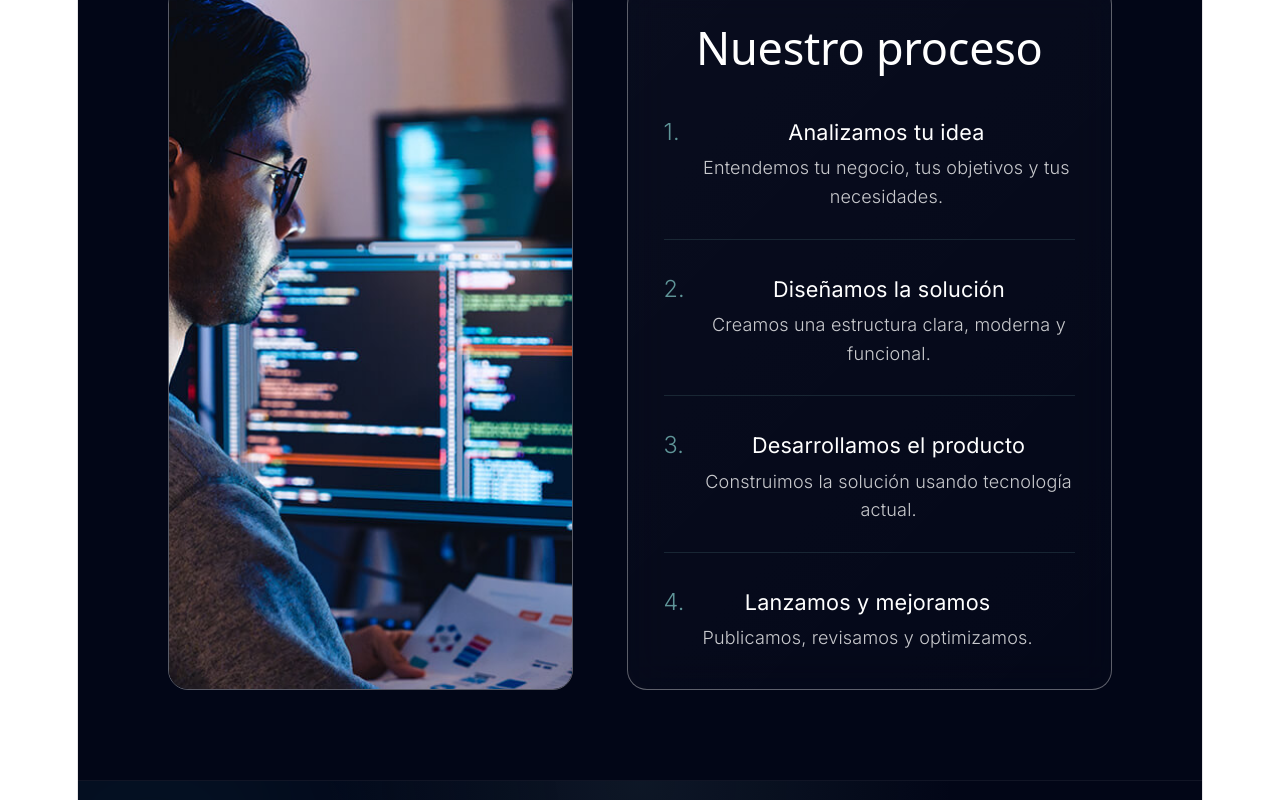
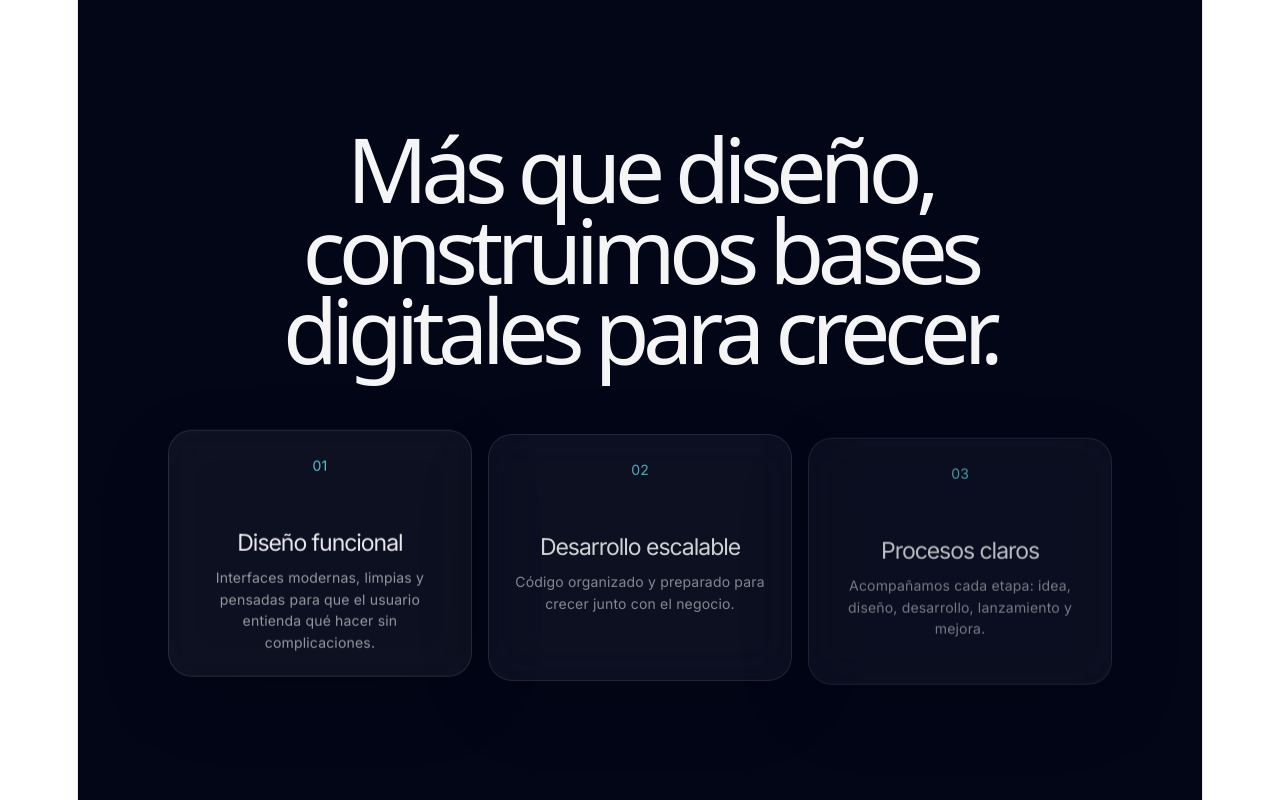
Before and after one commit to Nikolas2407/Apexscale, a React (Vite) app: page / in a window 1280 px wide. Shown: the part 2420-3220 px from the top of the page. Built offline with nearby package versions, Linux system fonts and the light colour scheme.

Commit message:
section de nosotros

```diff
--- a/src/App.jsx
+++ b/src/App.jsx
@@ -5,10 +5,13 @@ import './App.css'
 import Navbar from './pages/Navbar'
 // Hero
 import Hero from './pages/Hero'
+// Servicios
 import Servicios from './pages/Servicios'
 
 import Proceso from './pages/Proceso'
 import Footer from './pages/Footer'
+// Nosotros
+import Nosotros from './pages/Nosotros'
 
 
 function App() {
@@ -19,11 +22,13 @@ function App() {
         <Grainient />
         <main className="container">
           <Navbar />
-          <Hero/>
+          <Hero />
           <Servicios />
+          <Nosotros />
+          {/* <Frase /> */}
+          <Proceso />
+          <Footer />
 
-          <Proceso />
-          <Footer/>
         </main>
       </div>
     </>
--- a/src/pages/Navbar.jsx
+++ b/src/pages/Navbar.jsx
@@ -1,6 +1,6 @@
 import './css/Navbar.css'
 import logo from '../assets/Logo.png'
-import { useState } from 'react'
+import { useEffect, useState } from 'react'
 import Title from '../components/titles/Title';
 import Button from '../components/buttons/Button';
 
@@ -14,9 +14,21 @@ function Navbar() {
   ];
 
   const [menuOpen, setMenuOpen] = useState(false);
+  const [isScrolled, setIsScrolled] = useState(false);
+
+  useEffect(() => {
+    const handleScroll = () => {
+      setIsScrolled(window.scrollY > 40);
+    };
+
+    handleScroll();
+    window.addEventListener('scroll', handleScroll);
+
+    return () => window.removeEventListener('scroll', handleScroll);
+  }, []);
 
   return (
-    <nav className="navbar">
+    <nav className={`navbar ${isScrolled ? 'navbar-scrolled' : ''}`}>
 
       <div className="navbar-left">
         <img src={logo} alt="" className='logo'/>
--- a/src/pages/Nosotros.jsx
+++ b/src/pages/Nosotros.jsx
@@ -0,0 +1,38 @@
+import Title from "../components/titles/Title";
+import "../pages/css/Nosotros.css";
+
+function Nosotros() {
+    return (
+        <section className="us-section" id="nosotros">
+            <div className="us-content">
+                <div className="us-copy">
+                    <Title className="us-title">
+                        Más que diseño, construimos bases digitales para crecer.
+                    </Title>
+                </div>
+
+                <div className="us-grid">
+                    <article className="us-card large reveal-card">
+                        <span>01</span>
+                        <h3>Diseño funcional</h3>
+                        <p>Interfaces modernas, limpias y pensadas para que el usuario entienda qué hacer sin complicaciones.</p>
+                    </article>
+
+                    <article className="us-card reveal-card">
+                        <span>02</span>
+                        <h3>Desarrollo escalable</h3>
+                        <p>Código organizado y preparado para crecer junto con el negocio.</p>
+                    </article>
+
+                    <article className="us-card reveal-card">
+                        <span>03</span>
+                        <h3>Procesos claros</h3>
+                        <p>Acompañamos cada etapa: idea, diseño, desarrollo, lanzamiento y mejora.</p>
+                    </article>
+                </div>
+            </div>
+        </section>
+    );
+}
+
+export default Nosotros;
--- a/src/pages/css/Navbar.css
+++ b/src/pages/css/Navbar.css
@@ -13,6 +13,14 @@
     box-shadow: 0 10px 30px rgba(0, 0, 0, 0.1);
     z-index: 100;
     font-family: 'Inter', sans-serif;
+    transition: background-color 0.35s ease, backdrop-filter 0.35s ease, box-shadow 0.35s ease, padding 0.35s ease;
+}
+
+.navbar-scrolled {
+    background: rgba(0, 0, 0, 0.82);
+    backdrop-filter: blur(18px);
+    box-shadow: 0 10px 35px rgba(0, 0, 0, 0.35);
+    padding: 28px 10%;
 }
 
 .navbar-left {
--- a/src/pages/css/Nosotros.css
+++ b/src/pages/css/Nosotros.css
@@ -0,0 +1,136 @@
+.us-section {
+    position: relative;
+    min-height: 80vh;
+    padding: 130px 8%;
+    color: #fff;
+    overflow: hidden;
+}
+
+.us-content {
+    width: 100%;
+    max-width: 1480px;
+    margin: 0 auto;
+}
+
+.us-copy {
+    max-width: 1050px;
+    margin: 0 auto 56px;
+    text-align: center;
+}
+
+.us-title {
+    font-size: clamp(54px, 7vw, 112px);
+    line-height: 0.9;
+    letter-spacing: -0.075em;
+    font-weight: 500;
+    color: rgba(255, 255, 255, 0.96);
+}
+
+.us-grid {
+    display: grid;
+    grid-template-columns: repeat(3, 1fr);
+    gap: 16px;
+    max-width: 1060px;
+    margin: 0 auto;
+}
+
+.us-card {
+    min-height: 240px;
+    padding: 22px;
+    border-radius: 24px;
+    background: rgba(255, 255, 255, 0.055);
+    border: 1px solid rgba(255, 255, 255, 0.12);
+    backdrop-filter: blur(22px);
+    box-shadow: 0 24px 80px rgba(0, 0, 0, 0.22);
+    opacity: 0;
+    transform: translateY(44px);
+    animation: revealCard linear forwards;
+    animation-timeline: view();
+    animation-range: entry 0% cover 38%;
+    transition: transform 0.35s ease, border-color 0.35s ease, background 0.35s ease;
+}
+
+.us-card:nth-child(2) {
+    animation-range: entry 8% cover 42%;
+}
+
+.us-card:nth-child(3) {
+    animation-range: entry 16% cover 46%;
+}
+
+.us-card:hover {
+    transform: translateY(-8px);
+    background: rgba(255, 255, 255, 0.08);
+    border-color: rgba(103, 232, 249, 0.36);
+}
+
+.us-card.large {
+    min-height: 240px;
+    display: block;
+}
+
+.us-card span {
+    display: block;
+    margin-bottom: 52px;
+    font-size: 14px;
+    color: rgba(103, 232, 249, 0.9);
+}
+
+.us-card h3 {
+    font-size: 23px;
+    line-height: 1.05;
+    letter-spacing: -0.045em;
+    color: #ffffff;
+    transition: color 0.35s ease;
+}
+
+.us-card:hover h3 {
+    color: #67e8f9;
+}
+
+.us-card p {
+    margin-top: 12px;
+    font-size: 14px;
+    line-height: 1.55;
+    color: rgba(255, 255, 255, 0.62);
+}
+
+@keyframes revealCard {
+    from {
+        opacity: 0;
+        transform: translateY(44px);
+    }
+
+    to {
+        opacity: 1;
+        transform: translateY(0);
+    }
+}
+
+@media (max-width: 900px) {
+    .us-section {
+        padding: 100px 24px;
+    }
+
+    .us-copy {
+        margin-bottom: 48px;
+    }
+
+    .us-title {
+        font-size: clamp(44px, 13vw, 72px);
+        letter-spacing: -0.065em;
+    }
+
+    .us-grid {
+        grid-template-columns: 1fr;
+    }
+
+    .us-card,
+    .us-card.large {
+        min-height: 220px;
+    }
+
+    .us-card span {
+        margin-bottom: 44px;
+    }
+}
--- a/src/pages/css/Servicios.css
+++ b/src/pages/css/Servicios.css
@@ -26,8 +26,10 @@
     var(--color-details),
     #ffffff
   );
+  background-clip: text;
   -webkit-background-clip: text;
   -webkit-text-fill-color: transparent;
+  font-weight: 600;
 }
 
 .servicios-header p {
```
Also changed, not shown: 1 other file (tests, documents, lock files or other folders).
